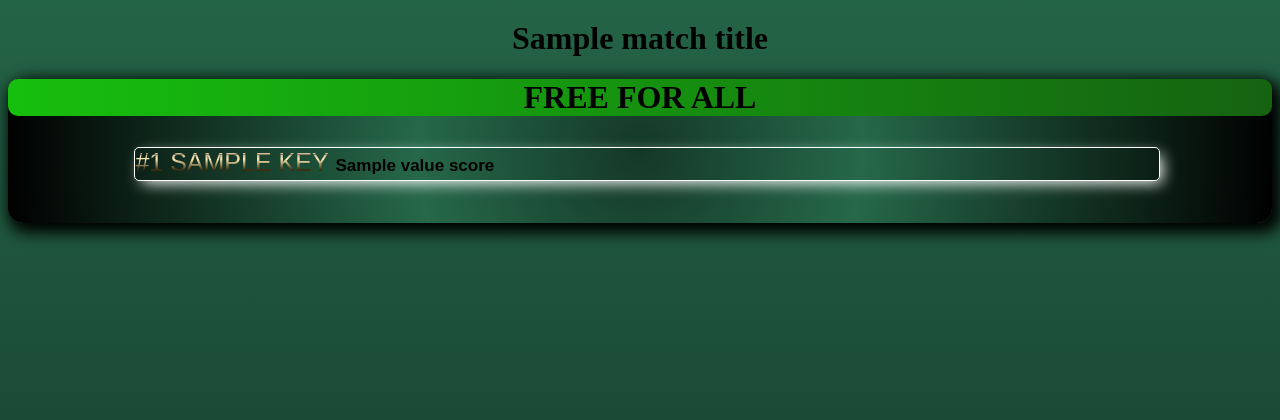
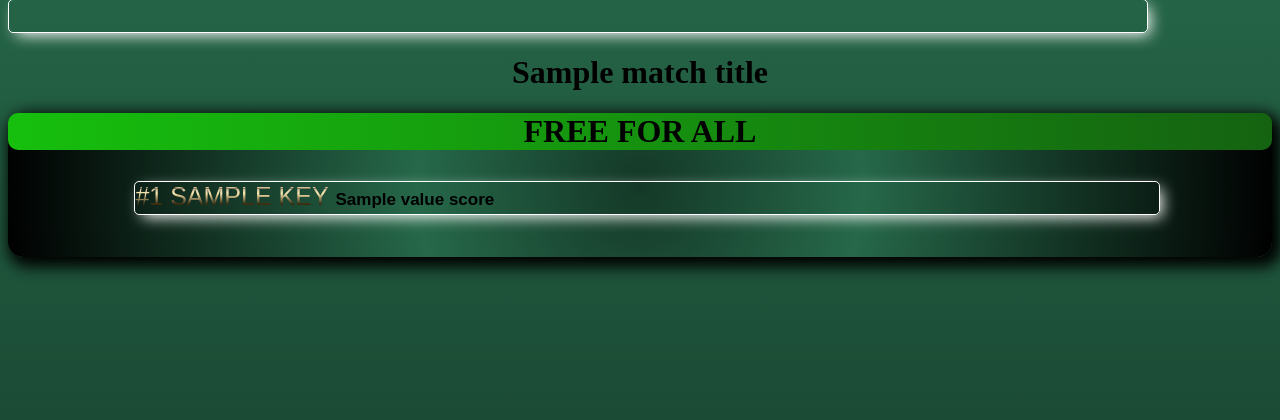
Before and after one commit to GDcheeriosYT/website-project, a Flask app: template templates/Current.html in a window 1280 px wide. Shown: the part 69-489 px from the top of the page. Run offline with Flask 2, Linux system fonts and the light colour scheme; the template is opened without the code that fills it: most values are stand-ins (such as "Sample title", 1, 10 or a date in 2020); parts of the project's set-up code (start-up, migrations or seed data) failed here and were passed over.

Commit message:
trying to add weekly beatmaps and more

```diff
--- a/main.py
+++ b/main.py
@@ -11,6 +11,7 @@ api_key = "952f25aee05178bd249c6781a88e98a098afa08b"
 extra_api_key = "6a5de2f4b1a29f26710a2a48759c463f9bef68e2"
 public_url = "http://localhost"
 client_id = "9545"
+map_url = "1563044"
 
 #packages
 import requests
@@ -105,6 +106,12 @@ class user_block:
     self.play_count = self.request_profile['statistics']['play_count']
 
     self.request_scores = requests.get(f"https://osu.ppy.sh/api/v2/users/{self.id}/scores/recent", params = {"include_fails": "0", "mode": "osu", "limit": "1", "offset": "0"}, headers = {"Authorization": f'Bearer {access_token}'})
+
+    self.weekly_map_score_get = requests.get(f"https://osu.ppy.sh/api/v2/beatmaps/{map_url}/scores/users/{self.id}", params = {"mode":"osu"}, headers = {"Authorization": f'Bearer {access_token}'}).json()
+
+    self.weekly_map_score = self.weekly_map_score_get["score"]
+
+    print(self.weekly_map_score_get)
 
     self.score = self.request_profile["statistics"]["total_score"]
 
@@ -441,6 +448,8 @@ def refresh():
 
   players = {}
 
+  players_weekly = {}
+
   x = 0
 
   for name in match_data.users:
@@ -480,6 +489,10 @@ def refresh():
     max_combo = player.max_combo
 
     rank = player.rank
+
+    weekly_map_score = player.weekly_map_score
+
+    weekly_map_score_formated = ("{:,}".format(weekly_map_score))
 
     try:
       rank_color = player.rank_color
@@ -551,7 +564,9 @@ def refresh():
 
     else:
 
-      players[name] = [score, avatar, background, link, recent_score, player_current_level, player_levelup_percent, map_background, map_title, map_difficulty, map_url, mods, artist, accuracy, max_combo, rank, rank_color, score_formatted, playcount]
+      players[name] = [score, avatar, background, link, recent_score, player_current_level, player_levelup_percent, map_background, map_title, map_difficulty, map_url, mods, artist, accuracy, max_combo, rank, rank_color, score_formatted, playcount, weekly_map_score, weekly_map_score_formated]
+
+      #players_weekly[name] = [score, avatar, background, link, recent_score, player_current_level, player_levelup_percent, map_background, map_title, map_difficulty, map_url, mods, artist, accuracy, max_combo, rank, rank_color, score_formatted, playcount, weekly_map_score, weekly_map_score_formated]
 
       print(f"{x + 1} players data refreshed")
 
@@ -560,6 +575,8 @@ def refresh():
   global players_sorted
 
   players_sorted = dict(sorted(players.items(), key=lambda x: x[1], reverse=True))
+
+  #players_sorted_weekly = dict(sorted(players_weekly.values(), key=lambda x: x[20], reverse=True))
 
   print("all player data refreshed!")
 
--- a/match_data.py
+++ b/match_data.py
@@ -1,6 +1,6 @@
-users = ['GDcheerios', 'BirdPigeon', 'Trufflebuttt', 'peterparkermj', 'MargaritaMix08', 'kokuren', 'Monvee', 'GoodNightTokyo', 'Mcg_Tokyo', 'Minty_Fresch', 'st4rstrukk', 'wildernesexplor', 'Trale_Lewous', 'Joe_Nuts69', 'Gman709', 'KekumeSai', 'Smol Glum', 'BBenji', 'Nyx Duke', 'brianthe8east', 'vinster19', 'WhiteToast', 'game enjoyer', 'CheeseDude', 'Walterdoggg', 'Golucky', 'inferno_volt', 'StarBoltZ', 'DiamondPVPr', 'Mexicutioner', 'pogo5512', 'UwU Aimi', 'forkk', 'Mcg_mm8', 'Randomtangle']
-match_name = "osu valley 2021-2022"
-initial_score = [55732467442, 8280881296, 3489701, 148194188, 212886808, 799962182, 69318981, 114334922, 35886575, 13383152, 42615700749, 4939982088, 24192940, 5044202, 13634954, 212529, 326590980, 366823139, 8365956, 1443820, 0, 22237678133, 26716738329, 2781833578, 4861900896, 9162291748, 111988610, 0, 0, 131176, 0, 1719860, 12381314, 686192, 0]
-initial_playcount = [42962, 25796, 36, 715, 948, 1712, 321, 948, 443, 98, 60951, 12649, 143, 29, 34, 3, 1593, 960, 83, 20, 8, 15474, 47024, 4728, 8903, 32894, 642, 0, 0, 4, 0, 40, 97, 9, 0]
+users = ['GDcheerios']
+match_name = "joe's testing"
+initial_score = [58720764517]
+initial_playcount = [44760]
 mode = "ffa"
 team_metadata = {}
--- a/templates/Current.html
+++ b/templates/Current.html
@@ -356,6 +356,17 @@
       background: radial-gradient(circle, rgba(20,61,12,1) 0%, rgba(0,164,69,1) 100%);
     }
 
+    .weekly_map {
+      transition: ease-out 0.3s;
+      width: 90%;
+      height: 32px;
+      border: 1px solid rgb(255, 255, 255);
+      border-radius: 5px;
+      box-shadow: 5px 5px 15px -3px rgb(255, 255, 255);
+      background-repeat: no-repeat;
+      background-size: cover;
+    }
+
   </style>
 </head>
 
@@ -389,6 +400,10 @@
       value[10] = team, only if mode == teams  -->
 
   <div class="rectangle_menu"><a href="/">Home</a></div>
+
+    <div class="weekly_map">
+
+    </div>
 
     {% if current_mode == "teams" %}
 
```
